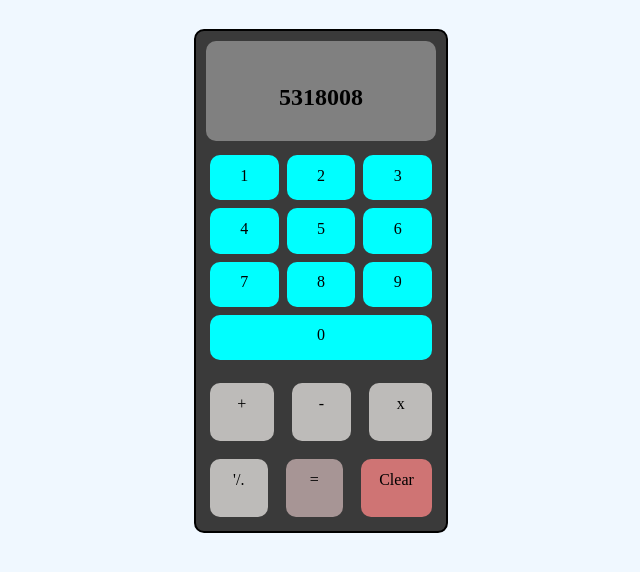
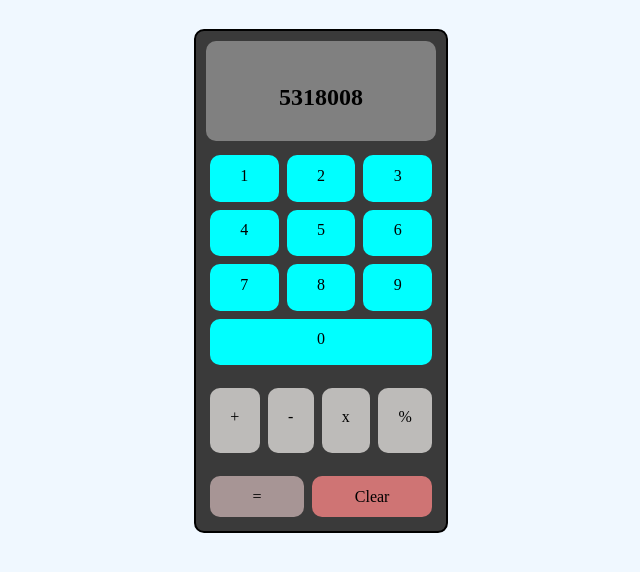
Before and after one commit to jollyoli93/calculator, a plain HTML site: page index.html in a window 1280 px wide. Shown: the part 116-688 px from the top of the page, without its empty margins (319-959 px from the left). Drawn offline with Linux system fonts and the light colour scheme.

Commit message:
finished buttons layout

```diff
--- a/index.html
+++ b/index.html
@@ -30,7 +30,9 @@
             <div class="button" id="add">+</div>
             <div class="button" id="subtract">-</div>
             <div class="button" id="multiply">x</div>
-            <div class="button" id="divide">'/.</div>
+            <div class="button" id="divide">%</div>
+        </div>
+        <div class="functions-container">
             <div class="button" id="equals">=</div>
             <div class="button" id="clear">Clear</div>
         </div>
--- a/style.css
+++ b/style.css
@@ -41,12 +41,27 @@ h2 {
     flex: 1;
 }
 
+
+.numbers-container {
+    background-color: rgb(58, 58, 58);
+    margin: 5px 10px 10px 10px;
+    display: flex;
+    flex-wrap: wrap;
+    flex: 3;
+}
+
 .operators-container {
     margin: 5px 10px 10px 10px;
     display: flex;
+    flex:  1 1;
+}
+
+.functions-container {
+    background-color: rgb(58, 58, 58);
+    margin: 5px 10px 10px 10px;
+    display: flex;
+    flex-direction: row;
     flex-wrap: wrap;
-    flex: 2;
-    gap: 10PX;
 }
 
 .button {
@@ -61,6 +76,21 @@ h2 {
 
 }
 
+
+#num0, #num1, #num2, #num3, #num4, #num5, #num6, #num7, #num8, #num9 {
+    background-color: aqua;
+
+}
+
+#num0 {
+    order:2
+}
+
+#add, #subtract, #multiply, #divide {
+    min-width: 10%;
+    padding-top: 20px;
+}
+
 #clear {
     background-color: rgb(207, 116, 116);
     order: 3;
@@ -70,21 +100,3 @@ h2 {
     background-color: rgb(167, 149, 149);
     order: 2;
 }
-
-.numbers-container {
-    background-color: rgb(58, 58, 58);
-    margin: 5px 10px 10px 10px;
-    display: flex;
-    flex-wrap: wrap;
-    flex: 3;
-    gap: PX;
-}
-
-#num0, #num1, #num2, #num3, #num4, #num5, #num6, #num7, #num8, #num9 {
-    background-color: aqua;
-
-}
-
-#num0 {
-    order:2
-}
```
